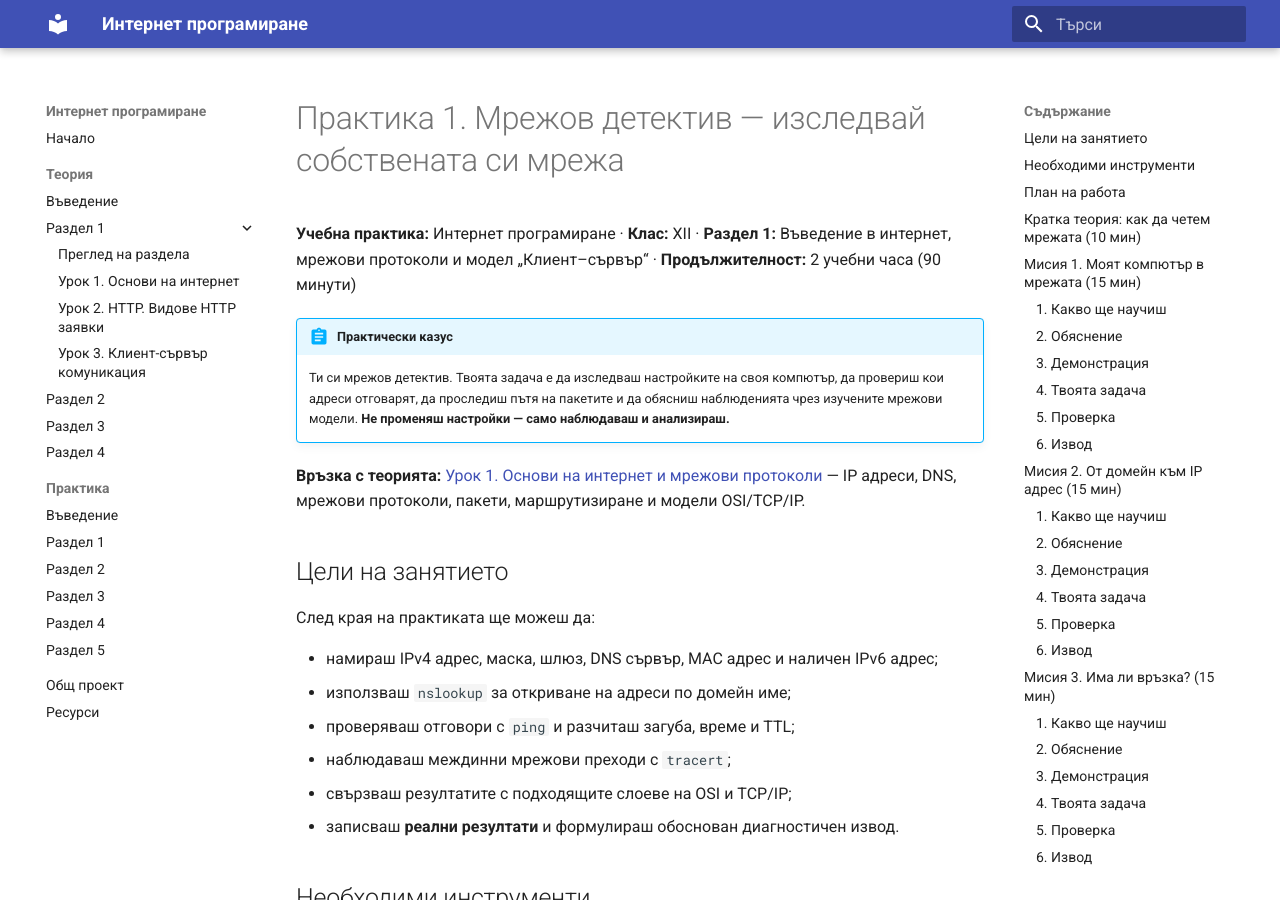
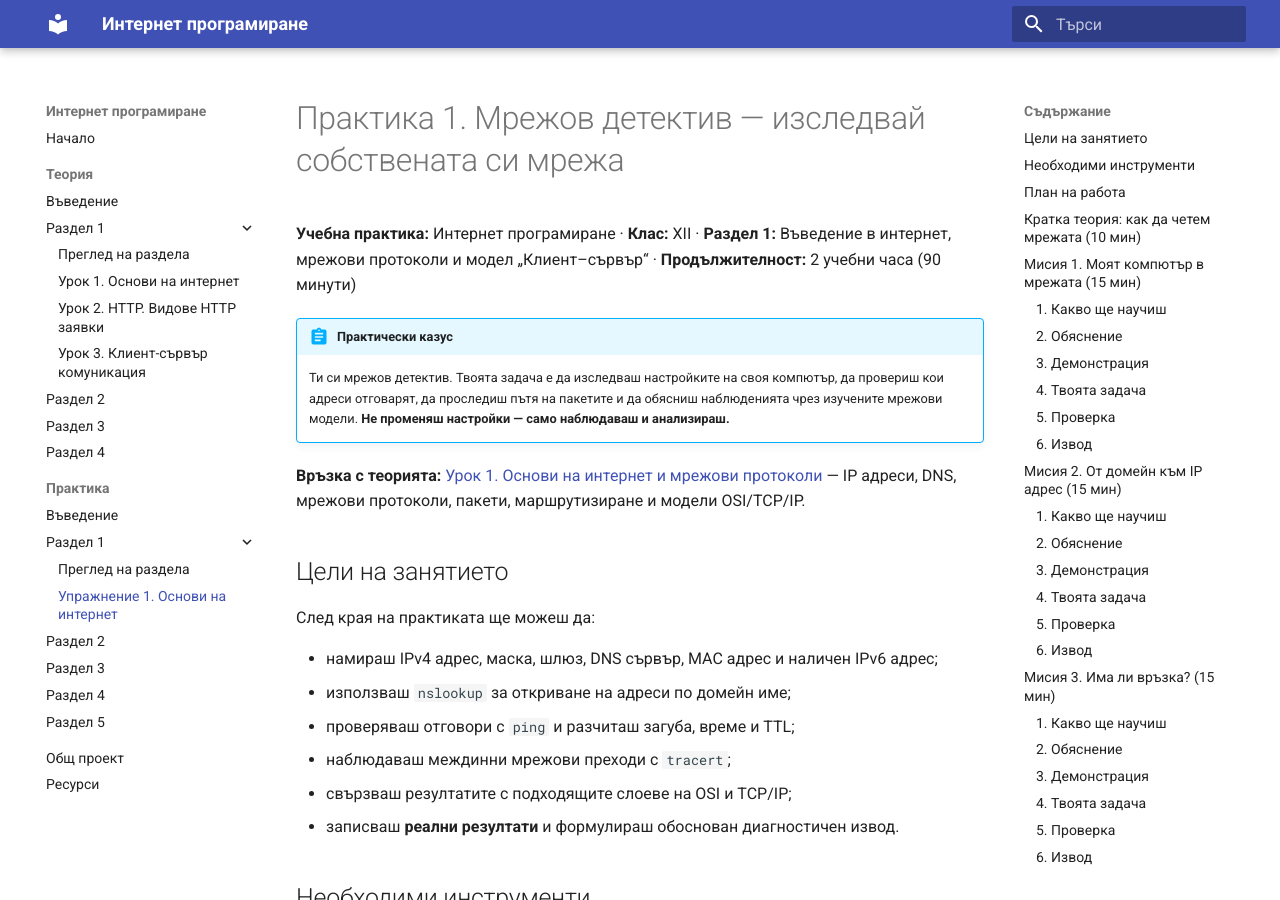
Before and after one commit to IlkoIliev/internet-programirane, an MkDocs documentation site: the page built from docs/praktika/razdel-1/uprazhnenie-urok-01-osnovi-na-internet.md, in a window 1280 px wide and 900 px high. Built offline with MkDocs 1.6.1 and Material for MkDocs 9.7.7, drawn with Linux system fonts in a browser that asks for light colours.

Commit message:
Refactor Раздел 1 structure in mkdocs.yml

```diff
--- a/mkdocs.yml
+++ b/mkdocs.yml
@@ -29,7 +29,9 @@ nav:
 
   - Практика:
       - Въведение: praktika/index.md
-      - Раздел 1: praktika/razdel-1/index.md
+      - Раздел 1:
+          - Преглед на раздела: praktika/razdel-1/index.md
+          - "Упражнение 1. Основи на интернет": praktika/razdel-1/uprazhnenie-urok-01-osnovi-na-internet.md
       - Раздел 2: praktika/razdel-2/index.md
       - Раздел 3: praktika/razdel-3/index.md
       - Раздел 4: praktika/razdel-4/index.md
```
